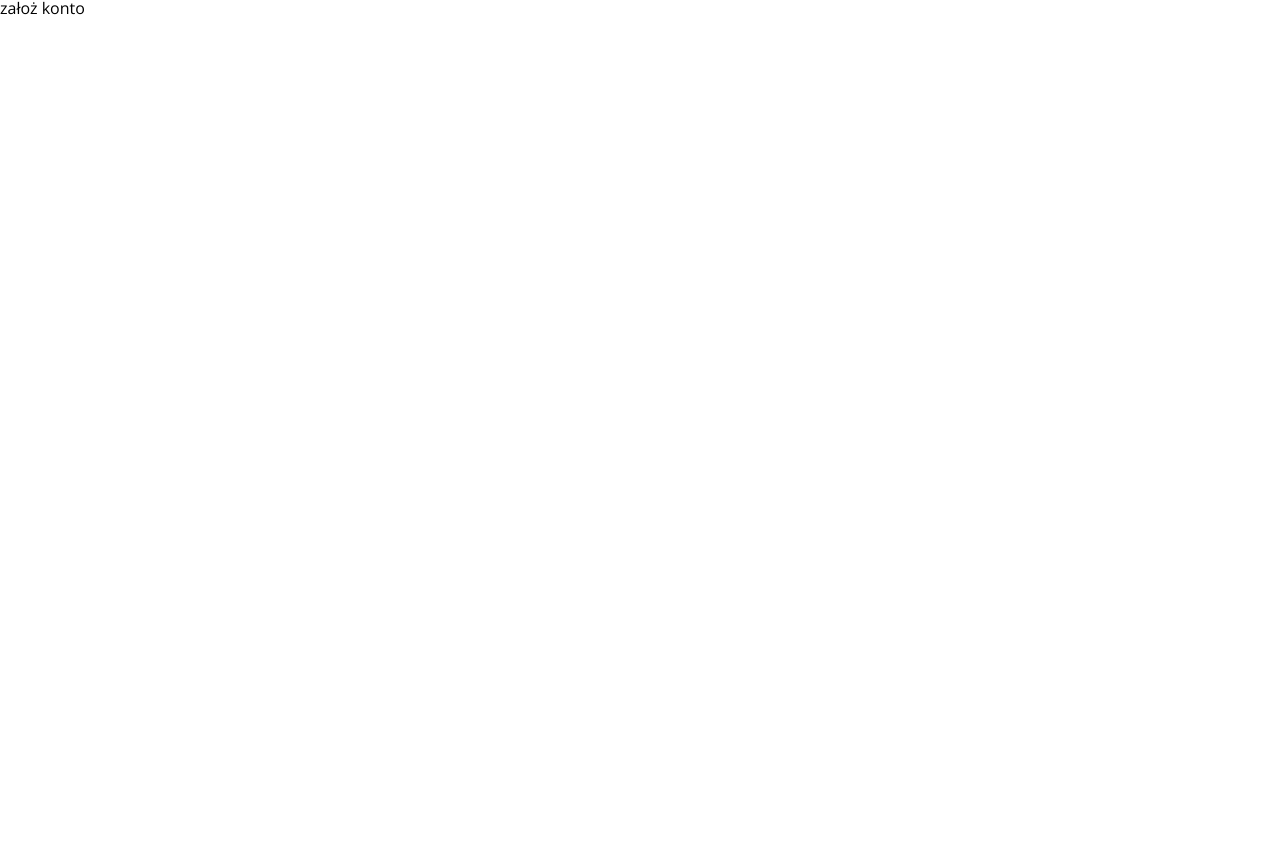
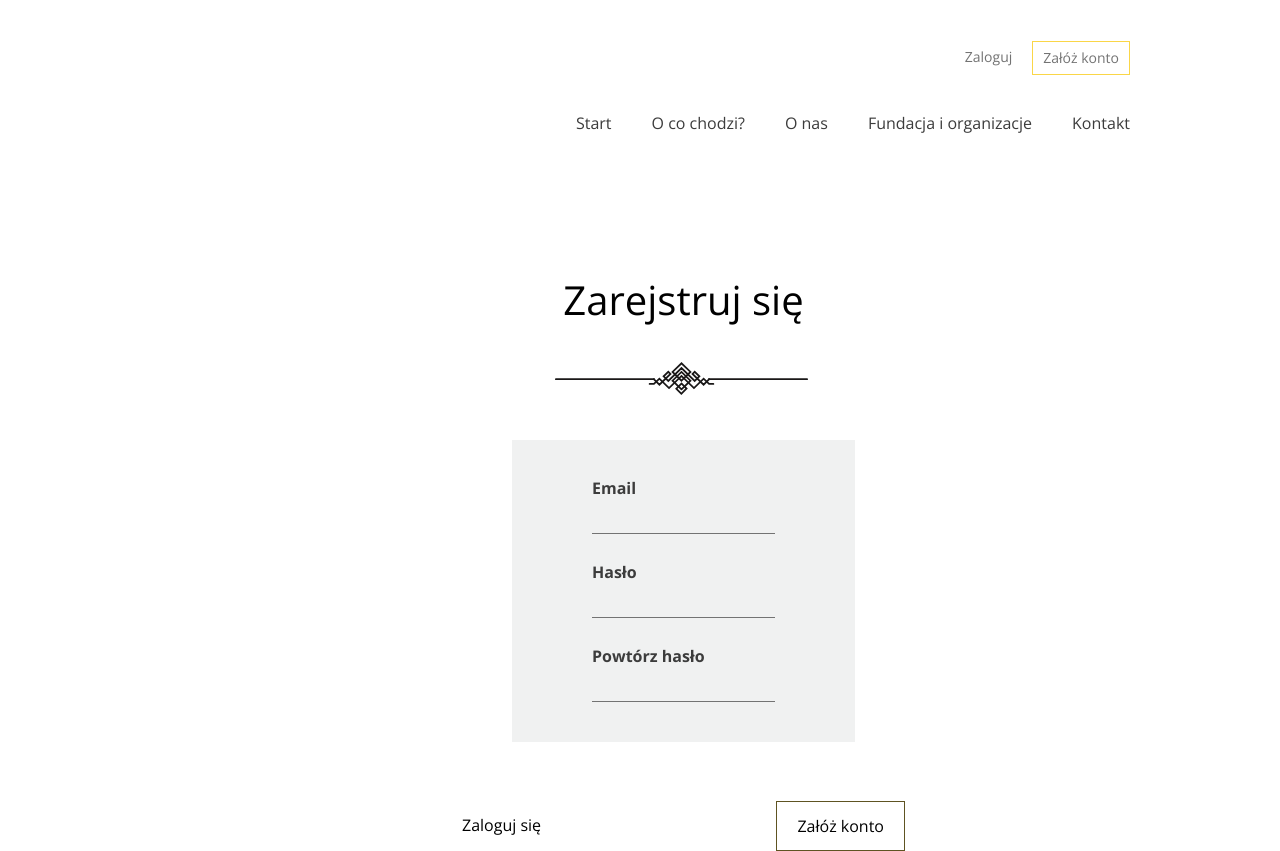
Before and after one commit to MadaraCK/portfoliolab, a React (Create React App) app: page /newAccount in a window 1280 px wide. Before the commit the page ends 800 px from the top, so only its background shows below. Built offline with nearby package versions, Linux system fonts and the light colour scheme.

Commit message:
create account

```diff
--- a/src/App.js
+++ b/src/App.js
@@ -9,10 +9,8 @@ import {
 } from 'react-router-dom';
 import Core from "./components/core";
 
-
-function App(props) {
+function App() {
     return (
-
         <BrowserRouter>
             <Routes>
                 <Route element={<Core/>} path="/"/>
@@ -20,7 +18,6 @@ function App(props) {
                 <Route element={<NewAccount/>} path="/newAccount"/>
             </Routes>
         </BrowserRouter>
-
     );
 }
 
--- a/src/components/newAccount.js
+++ b/src/components/newAccount.js
@@ -1,9 +1,67 @@
 import React from 'react';
 import '../scss/main.scss'
+import {Link} from "react-router-dom";
 
 function NewAccount(props) {
     return (
-        <div>założ konto</div>
+        <div className="Login">
+            <section className="menu clearfix">
+                <div className="reg_login">
+                    <p>Zaloguj</p>
+                    <Link className="link_login both_link_form " to="/newAccount">Załóż konto</Link>
+                </div>
+                <div className="menu_login">
+                    <ul className="ul_login_nav">
+                        <li className="login li_login_nav">
+                            <Link className="roll_login both_link_form" to="/" spy={true} smooth={true} offset={50}
+                                  duration={500}>Start</Link>
+                        </li>
+                        <li className="li_login_nav">
+                            <Link className="roll_login both_link_form" to="/" spy={true} smooth={true} offset={50}
+                                  duration={500}>O co
+                                chodzi?</Link>
+                        </li>
+                        <li className="li_login_nav">
+                            <Link className="roll_login both_link_form" to="/" spy={true} smooth={true} offset={50}
+                                  duration={500}>O
+                                nas</Link>
+                        </li>
+                        <li className="li_login_nav">
+                            <Link className="roll_login both_link_form" to="/" spy={true} smooth={true} offset={50}
+                                  duration={500}>Fundacja
+                                i organizacje</Link>
+                        </li>
+                        <li className="li_login_nav">
+                            <Link className="roll_login both_link_form" to="/" spy={true} smooth={true} offset={50}
+                                  duration={500}>Kontakt</Link>
+                        </li>
+                    </ul>
+                </div>
+            </section>
+            <section className="form_login">
+                <div className="text_login">Zarejstruj  się</div>
+                <div className="form">
+                    <div className="input_form">
+                        <p className="email">Email</p>
+                        <input className="form form_email" type="email"/>
+                        <p className="password">Hasło</p>
+                        <input className="form form_password" type="password"/>
+                        <p className="password">Powtórz hasło</p>
+                        <input className="form form_password" type="password"/>
+                    </div>
+                </div>
+                <div className="form_reg">
+                    <ul className="ul_form">
+                        <li>
+                            <Link className="create_acc both_link_form" to="/login">Zaloguj się</Link>
+                        </li>
+                        <li>
+                            <Link className="login_form both_link_form" to="/login">Załóż konto</Link>
+                        </li>
+                    </ul>
+                </div>
+            </section>
+        </div>
     );
 }
 
--- a/src/index.js
+++ b/src/index.js
@@ -1,8 +1,7 @@
 import React from 'react';
 import ReactDOM from 'react-dom/client';
+import App from "./App";
 import './scss/main.scss'
-import App from "./App";
-
 
 const root = ReactDOM.createRoot(document.getElementById('root'));
 root.render(
--- a/src/scss/main.scss
+++ b/src/scss/main.scss
@@ -7,7 +7,6 @@ body {
   overflow-x: hidden;
 
   .header_layout {
-
 
     .img_header {
       background-image: url("../assets/Home-Hero-Image.jpg");
@@ -29,7 +28,6 @@ body {
 
         @media screen and (min-width: 2400px) {
           margin: 80px 100px;
-
         }
 
         .link {
@@ -89,7 +87,6 @@ body {
           font-size: 38px;
           color: $charcoal;
           letter-spacing: -0.76px;
-
 
           .decoration {
             background-image: url("../assets/Decoration.svg");
@@ -151,7 +148,6 @@ body {
         text-transform: uppercase;
         font-size: 18px;
         color: $charcoal;
-
       }
 
       .lorem_stat {
@@ -162,7 +158,6 @@ body {
   }
 
   .four_steps {
-
     font-size: 38px;
     color: $charcoal;
     margin: 55px 0 95px 0;
```
Also changed, not shown: src/components/aboutUs.js (+4 -5 lines), src/components/header.js (+9 -1 lines).
